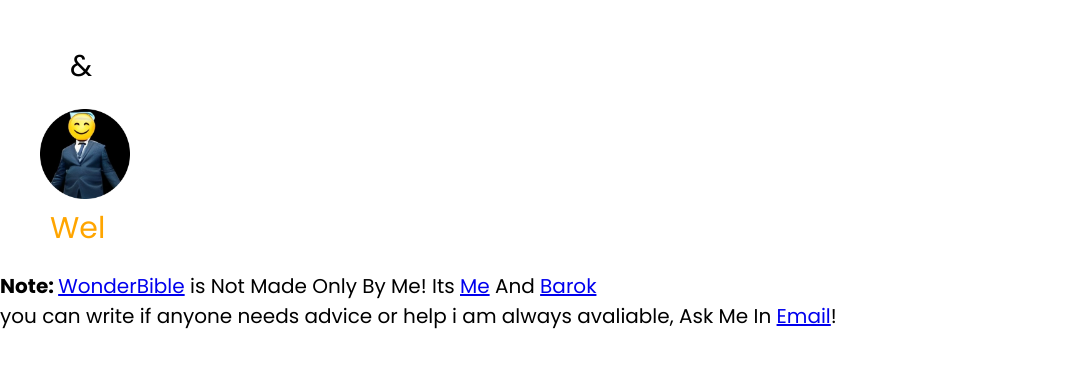
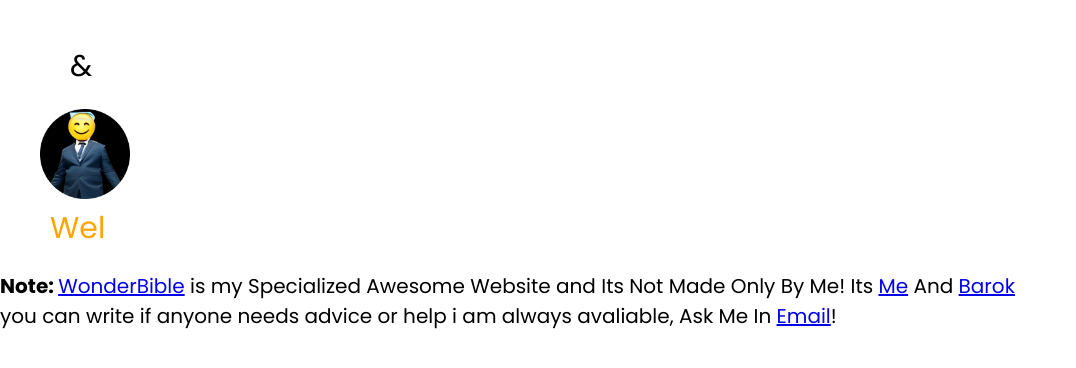
Before and after one commit to Welwelwel9/WelWelWel9.GitHub.Io, a plain HTML site: page index.html in a window 1280 px wide. Shown: the part 767-1135 px from the top of the page, without its empty margins (0-1076 px from the left). Drawn offline with Linux system fonts and the light colour scheme.

Commit message:
Wel
Update

```diff
--- a/index.html
+++ b/index.html
@@ -43,7 +43,7 @@
 <div title="Wel" class="tap" style="cursor: pointer; margin-top: 20px; margin-bottom: 20px;" onclick="document.location='https://welwelwel9.github.io'">
   <img src="Wel Circle.png" width="90" style="display: inline; margin-left: 40px;">
   <p style="font-size: 30px; margin-left: 50px; color:#ffa500;">Wel</p></div>
-<p style="font-size: 20px;"><span style="font-weight: bolder;">Note: </span><a target="_blank" href="https://wonderbible.world">WonderBible</a> is Not Made Only By Me! Its <a target="_blank" href="https://welwelwel9.github.io">Me</a> And <a target="_blank" href="https://valt-daizora.github.io">Barok</a></p>
+<p style="font-size: 20px;"><span style="font-weight: bolder;">Note: </span><a target="_blank" href="https://wonderbible.world">WonderBible</a> is my Specialized Awesome Website and Its Not Made Only By Me! Its <a target="_blank" href="https://welwelwel9.github.io">Me</a> And <a target="_blank" href="https://valt-daizora.github.io">Barok</a></p>
 <p style="font-size: 20px;">you can write if anyone needs advice or help i am always avaliable, Ask Me In <a href="mailto:stwelofheaven777@gmail.com">Email</a>!</p>
 <p style="font-size: 20px; margin-top: 40px;">Finally, Don't Forget To Subscribe My Youtube Channel And Follow My Instagram Account</p>
 <img onclick="document.location='https://www.youtube.com/@thegreatestraphaelfan873'" class="tap" src="Youtube.jpg" style="margin-top: 20px; margin-right: 20px; margin-left: 20px; cursor: pointer;" title="Subscribe My Youtube Channel" width="60">
```
